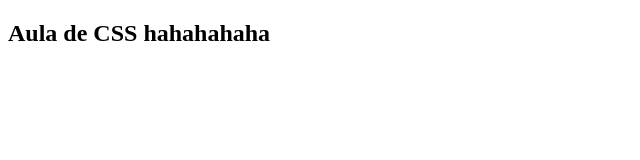
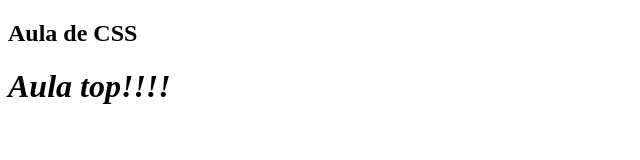
Before and after one commit to BrendaOliveira-code/aula_css, a plain HTML site: page index.html in a window 1280 px wide. Shown: the whole page, without its empty margins (0-640 px from the left). Drawn offline with Linux system fonts and the light colour scheme.

Commit message:
Acrescentando novos itens para teste

```diff
--- a/index.html
+++ b/index.html
@@ -6,8 +6,9 @@
     </head>
     <body>
 
-<h2>Aula de CSS hahahahaha</h2>
+<h2><b> Aula de CSS </b></h2>
 
+<h1><i>Aula top!!!!</i></h1>
 
     </body>
 </html>
```
